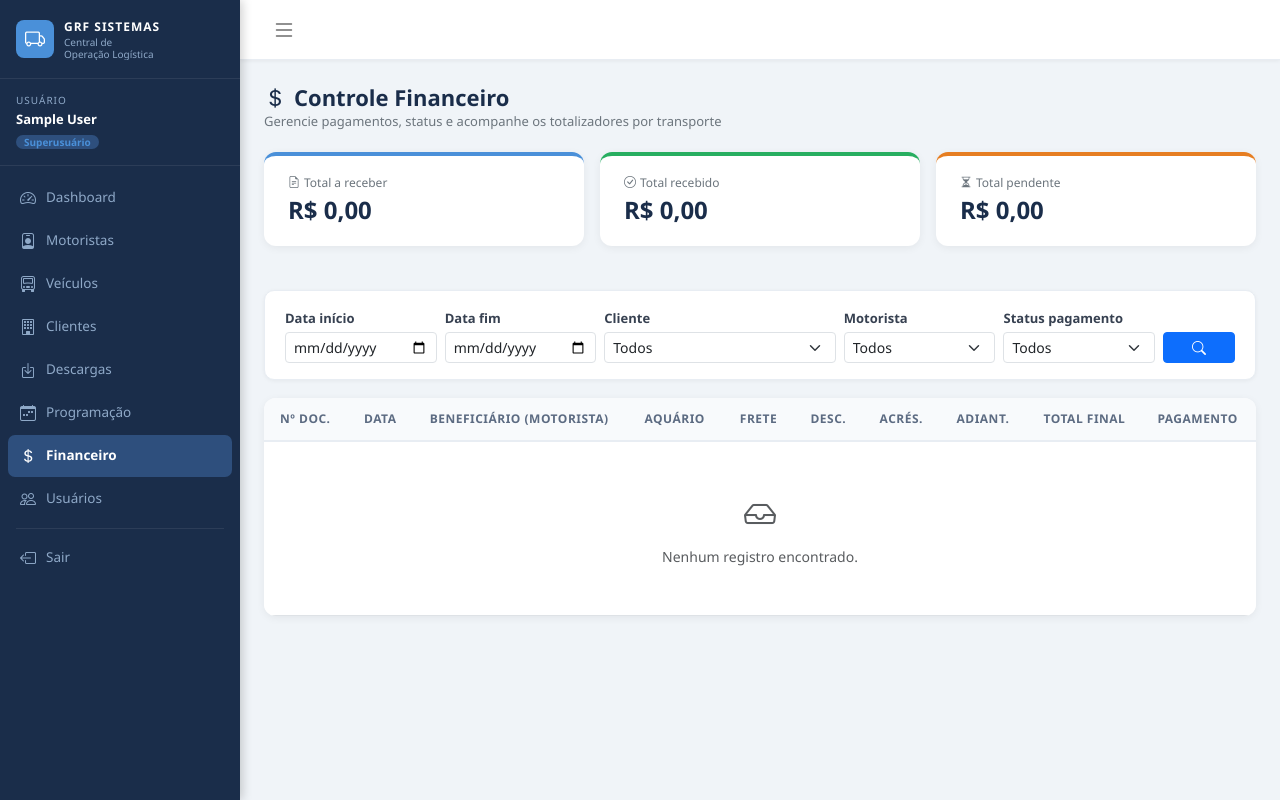
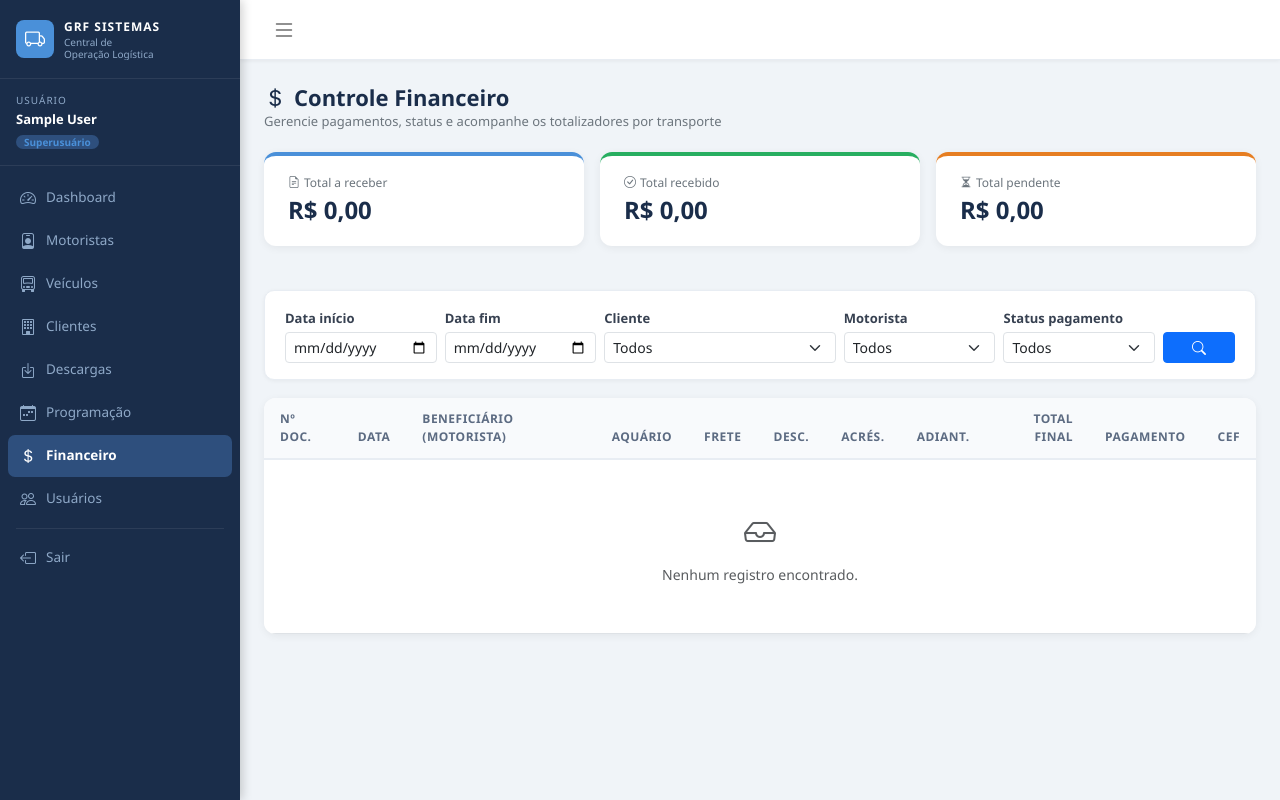
Before and after one commit to marcosaraujo15blog-dotcom/myproject, a Django app: page /financeiro/ in a window 1280 px wide. Run offline with Django 5.2, Linux system fonts and the light colour scheme; the visitor is signed in with stand-in values (Sample User, id 1); data that the repository does not hold is empty; some libraries are stand-ins or nearby versions.

Commit message:
Versão 1.04 - Add Campo CEF Pagamento

```diff
--- a/templates/financeiro/lista.html
+++ b/templates/financeiro/lista.html
@@ -106,6 +106,7 @@
           <th class="text-end">Adiant.</th>
           <th class="text-end fw-bold">Total Final</th>
           <th>Pagamento</th>
+          <th>CEF</th>
         </tr>
       </thead>
       <tbody>
@@ -143,10 +144,17 @@
               {{ t.get_status_pagamento_display }}
             </span>
           </td>
+          <td>
+            {% if t.cef_pagamento %}
+              <span class="text-monospace">{{ t.cef_pagamento }}</span>
+            {% else %}
+              <span class="text-muted">-</span>
+            {% endif %}
+          </td>
         </tr>
         {% empty %}
         <tr>
-          <td colspan="10" class="text-center py-5 text-muted">
+          <td colspan="11" class="text-center py-5 text-muted">
             <i class="bi bi-inbox fs-2 d-block mb-2"></i>
             Nenhum registro encontrado.
           </td>
--- a/templates/transportes/form.html
+++ b/templates/transportes/form.html
@@ -50,6 +50,11 @@
         <div class="col-md-6">
           <label class="form-label">Status de Pagamento</label>
           {% render_field form.status_pagamento %}
+        </div>
+        <div class="col-md-6">
+          <label class="form-label">CEF - Pagamento</label>
+          {% render_field form.cef_pagamento %}
+          {% if form.cef_pagamento.errors %}<div class="text-danger small">{{ form.cef_pagamento.errors }}</div>{% endif %}
         </div>
       </div>
     </div>
--- a/transportes/forms.py
+++ b/transportes/forms.py
@@ -18,7 +18,7 @@ class TransporteForm(forms.ModelForm):
         fields = [
             'documento_transporte', 'data_transporte',
             'veiculo', 'motorista',
-            'status_transporte', 'status_pagamento',
+            'status_transporte', 'status_pagamento', 'cef_pagamento',
             'desconto', 'acrescimo', 'adiantamento', 'frete_terceiro',
         ]
         widgets = {
@@ -31,6 +31,7 @@ class TransporteForm(forms.ModelForm):
             'motorista': forms.Select(attrs={'class': 'form-select'}),
             'status_transporte': forms.Select(attrs={'class': 'form-select'}),
             'status_pagamento': forms.Select(attrs={'class': 'form-select'}),
+            'cef_pagamento': forms.TextInput(attrs={'class': 'form-control', 'maxlength': '10'}),
             'desconto': forms.NumberInput(attrs={'class': 'form-control', 'step': '0.01', 'min': '0'}),
             'acrescimo': forms.NumberInput(attrs={'class': 'form-control', 'step': '0.01', 'min': '0'}),
             'adiantamento': forms.NumberInput(attrs={'class': 'form-control', 'step': '0.01', 'min': '0'}),
--- a/transportes/models.py
+++ b/transportes/models.py
@@ -54,6 +54,9 @@ class Transporte(BaseModel):
     status_pagamento = models.CharField(
         'Status Pagamento', max_length=20,
         choices=STATUS_PAGAMENTO, default='pendente'
+    )
+    cef_pagamento = models.CharField(
+        'CEF - Pagamento', max_length=10, blank=True, default=''
     )
     # Campos financeiros
     desconto = models.DecimalField(
```
Also changed, not shown: transportes/migrations/0004_transporte_cef_pagamento.py (added).
